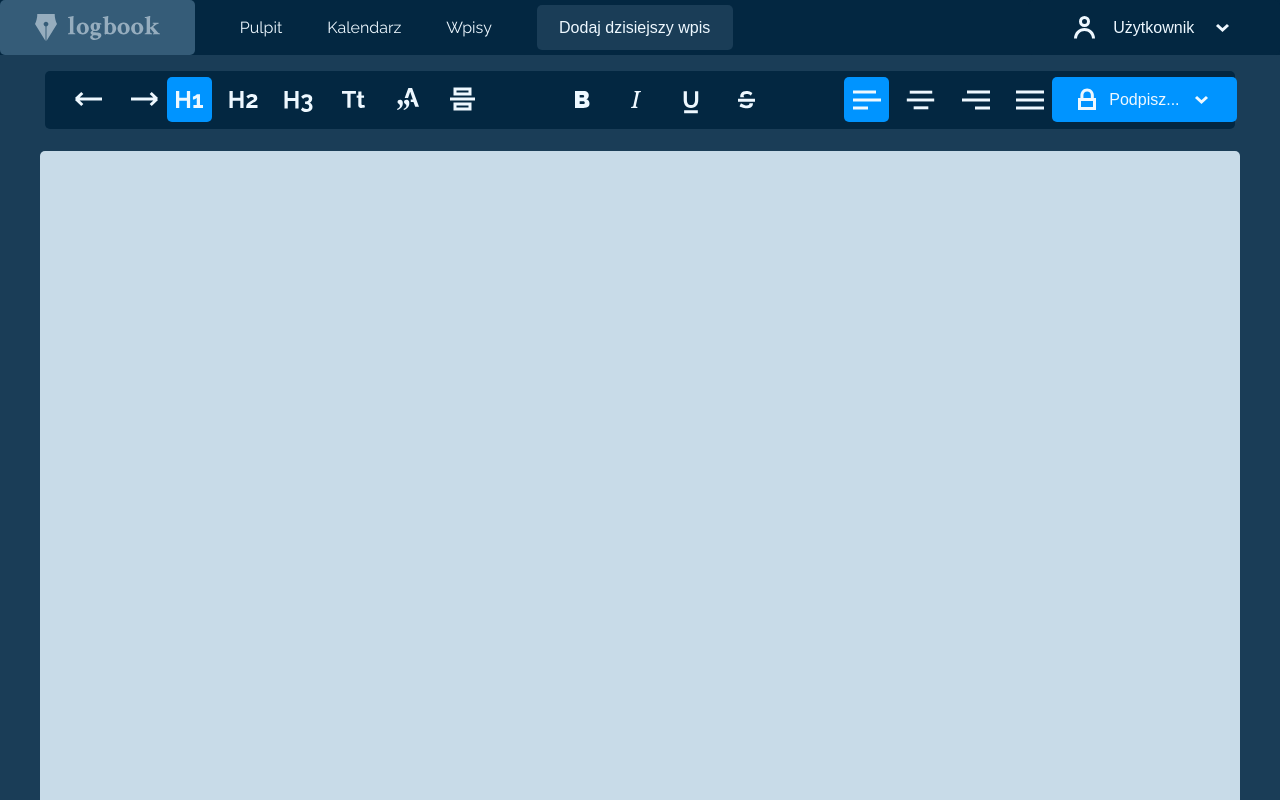
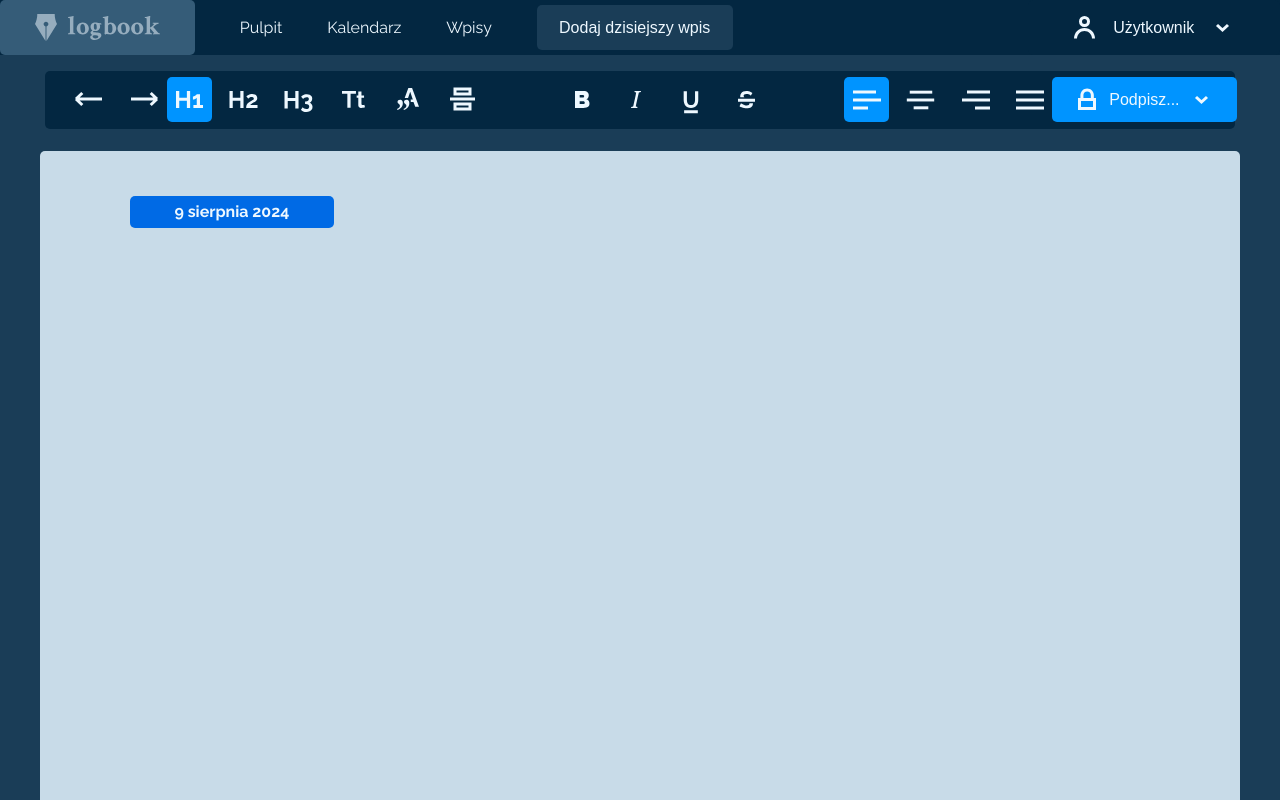
Before and after one commit to BarteXikora/logbook, a Next.js app: page /editor in a window 1280 px wide. Built offline with nearby package versions, Linux system fonts and the light colour scheme.

Commit message:
Placed the DatePill component in the EditorPaper component.

```diff
--- a/components/layout/editorPaper/EdtorPaper.tsx
+++ b/components/layout/editorPaper/EdtorPaper.tsx
@@ -1,11 +1,15 @@
-import React from 'react'
+'use client'
+
+import DatePill from './datePill/DatePill'
 
 import style from './editorPaper.module.scss'
 
 const EdtorPaper = () => {
     return (
         <div className={style.editorPaperContainer}>
-            <main className={style.editorPaper}></main>
+            <main className={style.editorPaper}>
+                <DatePill date='9 sierpnia 2024' />
+            </main>
         </div>
     )
 }
--- a/components/layout/editorPaper/editorPaper.module.scss
+++ b/components/layout/editorPaper/editorPaper.module.scss
@@ -17,7 +17,7 @@
     color: $c-black;
     margin-top: $m-l;
     width: 75rem;
-    padding: $m-xl $m-xxl;
+    padding: $m-l $m-xl;
     box-sizing: border-box;
     min-height: calc(100% - $m-xl);
 }
```
